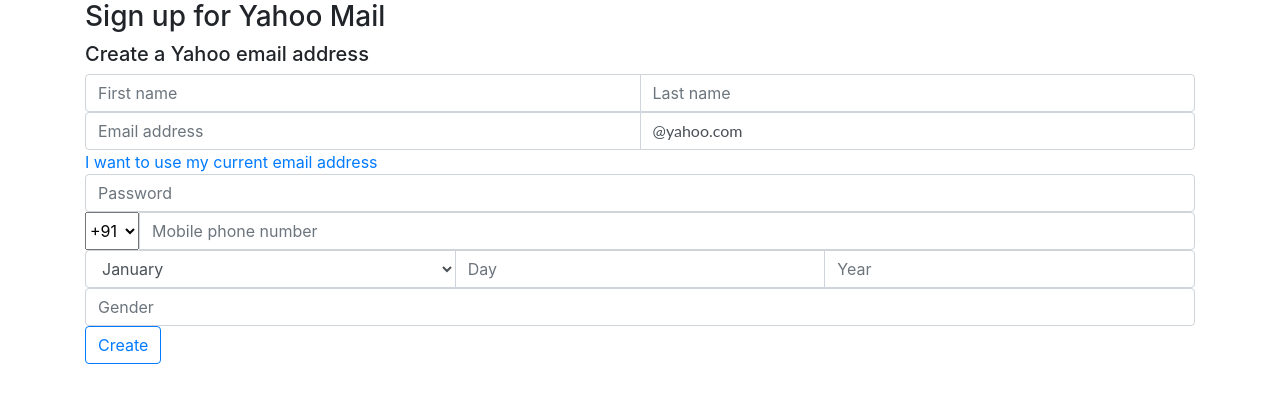
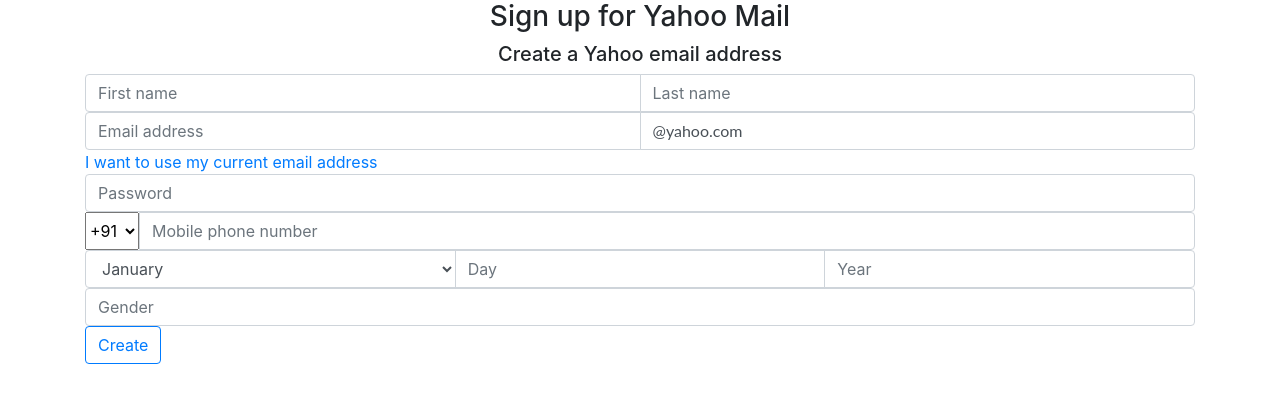
Before and after one commit to DarshiL7/angular-fteq1i, an Angular app: page / in a window 1280 px wide. Shown: the top 402 px of the page. Built offline with nearby package versions, Linux system fonts and the light colour scheme.

Commit message:
4 files modified

```diff
--- a/src/app/app.component.css
+++ b/src/app/app.component.css
@@ -1,3 +1,9 @@
 p {
   font-family: Lato;
 }
+h3{
+  text-align: center;
+}
+h5{
+  text-align: center;
+}
--- a/src/app/app.component.ts
+++ b/src/app/app.component.ts
@@ -6,5 +6,5 @@
   styleUrls: [ './app.component.css' ]
 })
 export class AppComponent  {
-  name = 'Angular';
+
 }
--- a/src/app/hello.component.ts
+++ b/src/app/hello.component.ts
@@ -6,5 +6,14 @@
   styles: [`h1 { font-family: Lato; }`]
 })
 export class HelloComponent  {
-  @Input() name: string;
+  //@Input() name: string;
+  firstName:string ;
+  lastName:string;
+  email:string;
+  password:string;
+  mobileNo:number;
+  day:number;
+  month:number;
+  year:number;
+  gender:string;
 }
```
Also changed, not shown: src/app/app.module.ts (+11 -1 lines).
